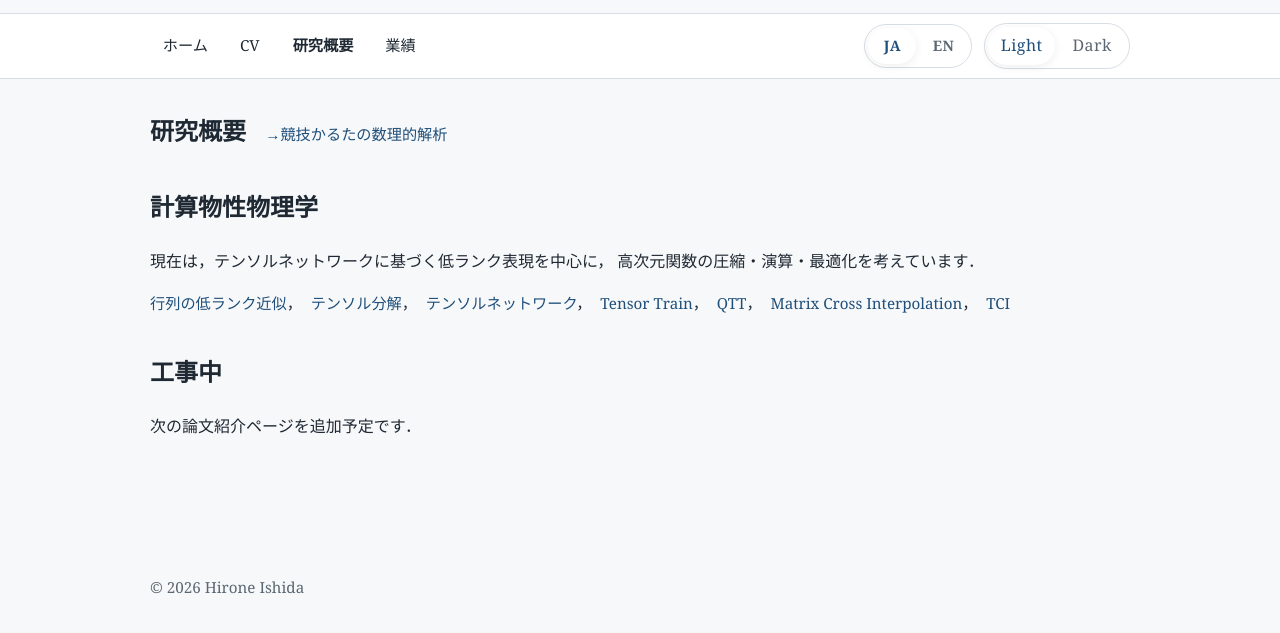
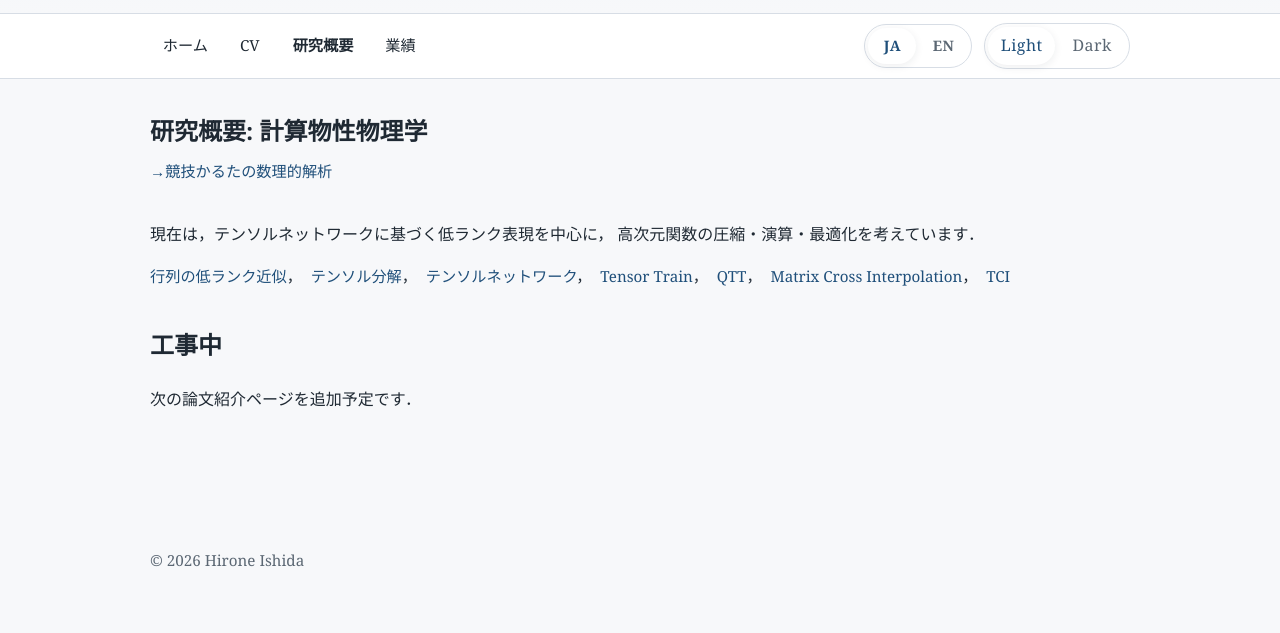
Before and after one commit to HironeIshida/HironeIshida.github.io, a plain HTML site: page ja/research.html in a window 1280 px wide. Shown: the part 177-810 px from the top of the page. Drawn offline with Linux system fonts and the light colour scheme.

Commit message:
change design

```diff
--- a/assets/css/style.css
+++ b/assets/css/style.css
@@ -1154,15 +1154,12 @@ a:hover {
   margin-top: 2.2rem;
 }
 
-.research-heading {
-  display: flex;
-  flex-wrap: wrap;
-  align-items: baseline;
-  gap: 0.3rem 1.2rem;
+.research-intro h1:has(+ .research-switch) {
+  margin-bottom: 0;
 }
 
-.research-heading h1 {
-  margin: 0;
+.research-switch {
+  margin-top: 0.4rem;
 }
 
 .research-switch button {
--- a/assets/js/research-tabs.js
+++ b/assets/js/research-tabs.js
@@ -12,9 +12,15 @@
     });
     const target = names.indexOf(name) >= 0 ? name : defaultTab;
 
+    const field = document.querySelector(".research-field");
+
     buttons.forEach(function (button) {
       const isCurrent = button.dataset.tab === target;
       button.hidden = isCurrent;
+
+      if (isCurrent && field) {
+        field.textContent = button.dataset.label;
+      }
 
       const panel = document.getElementById(button.dataset.tab);
       if (panel) {
--- a/ja/research.html
+++ b/ja/research.html
@@ -42,18 +42,15 @@
 
   <main class="container page-content plain-page">
     <section class="research-intro">
-      <div class="research-heading">
-        <h1>研究概要</h1>
-        <div class="research-switch" aria-label="研究分野の切り替え">
-          <button type="button" data-tab="karuta" aria-controls="karuta">→競技かるたの数理的解析</button>
-          <button type="button" data-tab="physics" aria-controls="physics" hidden>→計算物性物理学</button>
-        </div>
+      <h1>研究概要: <span class="research-field">計算物性物理学</span></h1>
+      <div class="research-switch" aria-label="研究分野の切り替え">
+        <button type="button" data-tab="karuta" data-label="競技かるたの数理的解析" aria-controls="karuta">→競技かるたの数理的解析</button>
+        <button type="button" data-tab="physics" data-label="計算物性物理学" aria-controls="physics" hidden>→計算物性物理学</button>
       </div>
     </section>
 
     <div class="research-panel" id="physics">
       <section class="section-block">
-        <h2>計算物性物理学</h2>
         <p>
           現在は，テンソルネットワークに基づく低ランク表現を中心に，
           高次元関数の圧縮・演算・最適化を考えています．
@@ -81,7 +78,6 @@
 
     <div class="research-panel" id="karuta">
       <section class="section-block">
-        <h2>競技かるたの数理的解析</h2>
         <p>
           競技かるたを数理的な観点から解析する研究に取り組んでいます．
         </p>
```
